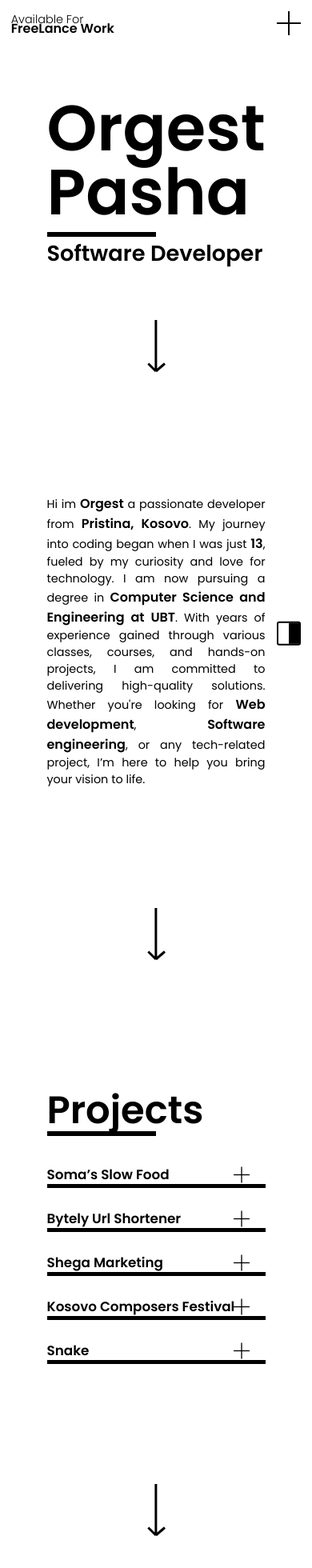
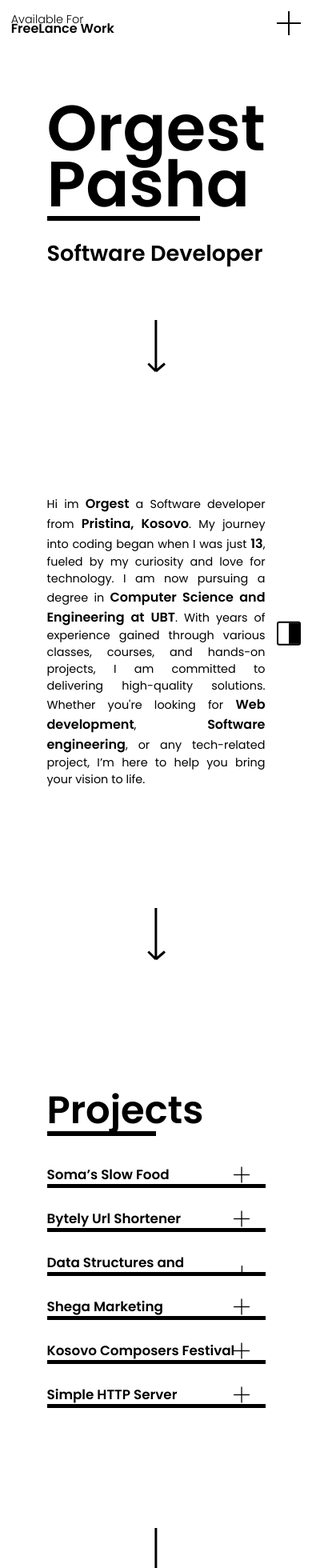
Before and after one commit to OrgestPasha/OrgestPortfolio-v2, an Angular app: page / in a window 390 px wide. Shown: the top 1960 px of the page at 80% size. Built offline with nearby package versions, Linux system fonts and the light colour scheme.

Commit message:
asdasdada

```diff
--- a/src/app/app.component.html
+++ b/src/app/app.component.html
@@ -16,8 +16,8 @@
     <app-dashboard id="dashboard"></app-dashboard>
     <app-arrow id="desc" (click)="Service.scrollToElement('desc')"></app-arrow>
     <p class="about-desc">
-      Hi im <b>Orgest</b> a passionate developer from <b>Pristina, Kosovo</b>.
-      My journey into coding began when I was just <b>13</b>, fueled by my
+      Hi im <b>Orgest</b> a Software developer from <b>Pristina, Kosovo</b>. My
+      journey into coding began when I was just <b>13</b>, fueled by my
       curiosity and love for technology. I am now pursuing a degree in
       <b>Computer Science and Engineering at UBT</b>. With years of experience
       gained through various classes, courses, and hands-on projects, I am
--- a/src/app/dashboard/dashboard.component.scss
+++ b/src/app/dashboard/dashboard.component.scss
@@ -32,12 +32,13 @@ h2{
     }
     .lastName{
         position: relative;
-        top:-40px;
+        top:-50px;
     }
 
     hr{
         position: relative;
-        top:-50px;
+        width:70%;
+        top: -70px;
 
     }
 
--- a/src/app/projects/projects.component.ts
+++ b/src/app/projects/projects.component.ts
@@ -66,6 +66,15 @@ export class ProjectsComponent implements OnInit {
     isHovered:false,
   },
   {
+    name: "Data Structures and Algorithms",
+    description: "A project deeper knowledge of this subject, a project where i implemented different data structures and algorithms",
+    toolsUsed: "Java , JavaScript, TypeScript",
+    liveLink: "https://github.com/OrgestPasha/Data-Structures---Algorithms",
+    gitHubLink: "https://github.com/OrgestPasha/Data-Structures---Algorithms",
+    activeToggle: false,
+    isHovered:false
+  },
+  {
     name: "Shega Marketing",
     description: "Shega Marketing <br> Created as a freelance project for ShegaMarketing Agency displaying their motives,services and contact",
     toolsUsed: "Angular , SCSS, TypeScript",
@@ -84,11 +93,11 @@ export class ProjectsComponent implements OnInit {
     isHovered:false
   },
   {
-    name: "Snake",
-    description: "Snake, the game <br> Created for enhancing my programing fundementals, a fun project where i learned rendering and game logic",
-    toolsUsed: "HTML , CSS, JavaScript",
-    liveLink: "https://snake.orgestpasha.tech",
-    gitHubLink: "https://github.com/OrgestPasha/Snake",
+    name: "Simple HTTP Server",
+    description: "Implemented a http sratch using java. Created for enhancing my deep knowledge of http, a fun project where i learned a lot about low level programming and networks",
+    toolsUsed: "Java , JSON Parsing Library",
+    liveLink: "https://github.com/OrgestPasha/HTTPServer",
+    gitHubLink: "https://github.com/OrgestPasha/HTTPServer",
     activeToggle: false,
     isHovered:false
   }]
```
